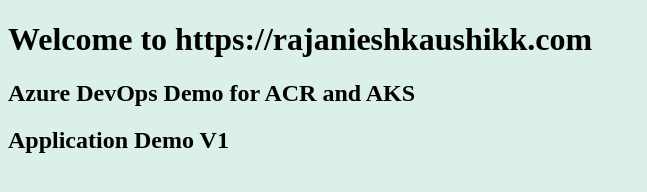
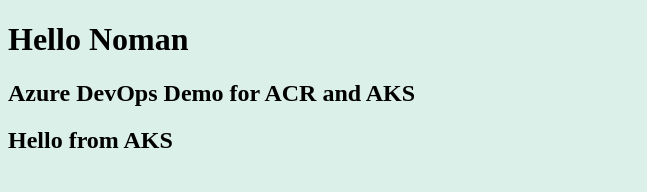
Before and after one commit to nomanasifSystemsltd/AzureDevOpsAKS, a plain HTML site: page index.html in a window 1280 px wide. Shown: the whole page, without its empty margins (0-647 px from the left). Drawn offline with Linux system fonts and the light colour scheme.

Commit message:
Update index.html

```diff
--- a/index.html
+++ b/index.html
@@ -1,8 +1,8 @@
 <!DOCTYPE html>
 <html>
    <body style="background-color:rgb(220, 240, 234);">
-      <h1>Welcome to https://rajanieshkaushikk.com</h1>
+      <h1>Hello Noman </h1>
       <h2>Azure DevOps Demo for ACR and AKS</h2>
-      <h2>Application Demo V1</h2>
+      <h2>Hello from AKS</h2>
    </body>
 </html>
```
